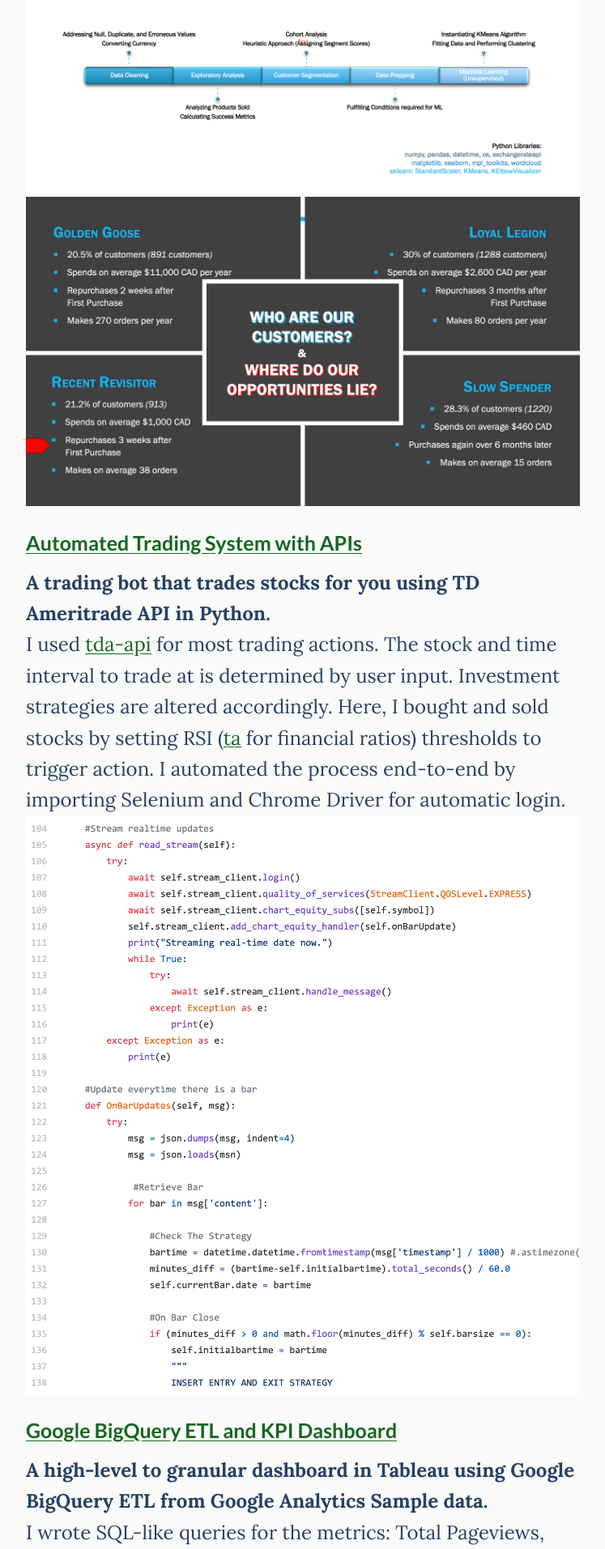
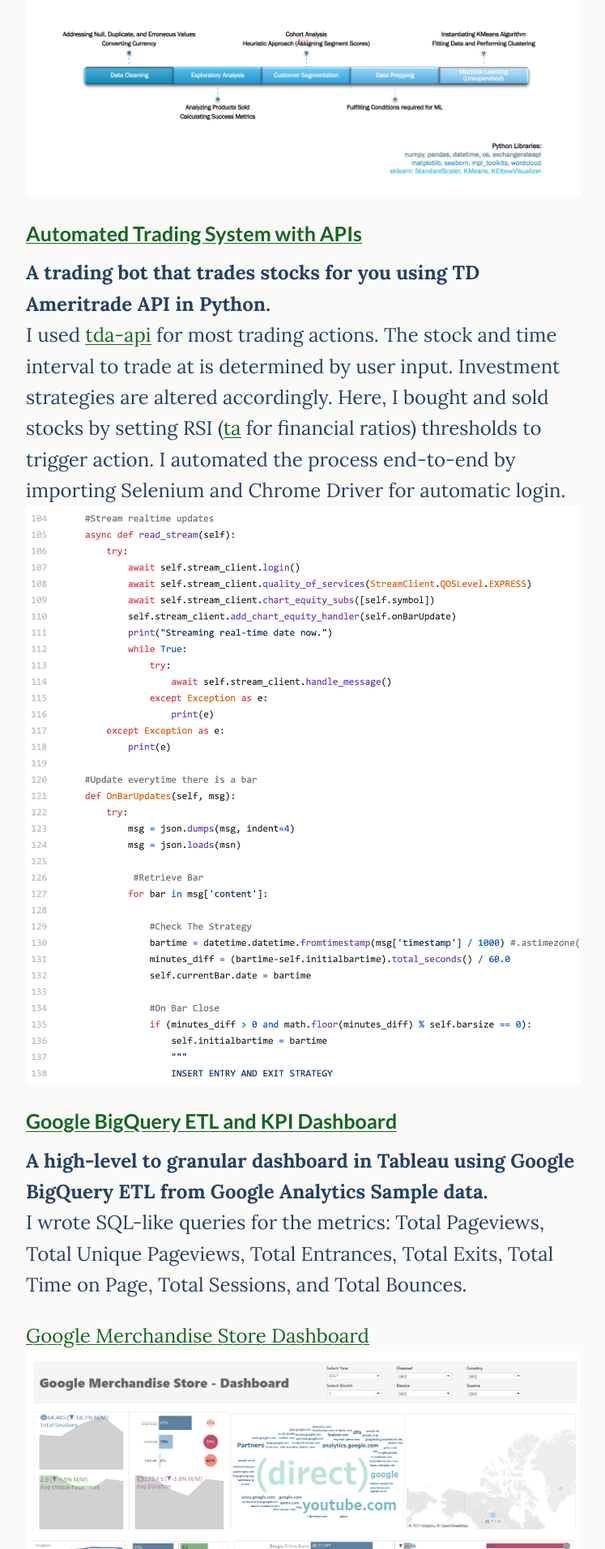
Before and after one commit to deawyk/deawyk.github.io, a Jekyll site: the page built from _pages/project.md, in a window 1280 px wide. Shown: the part 1090-3003 px from the top of the page at 81% size, without its empty margins (266-1013 px from the left). Built offline with Jekyll 4.4.1, drawn with Linux system fonts in a browser that asks for light colours.

Commit message:
Update project.md

```diff
--- a/_pages/project.md
+++ b/_pages/project.md
@@ -26,7 +26,6 @@
 
 <i class='fa fa-file-text'></i>[Customer Segmentation Presentation](/assets/pdf/git.customerseg.pdf)
 <img src="{{ site.baseurl }}/assets/img/git.cs1.png">
-<img src="{{ site.baseurl }}/assets/img/git.cs2.png">
 
 ### [Automated Trading System with APIs](https://github.com/deawyk/Automated-Trading-System-via-APIs/blob/main/automated%20trading%20tda%20api.py)
 **A trading bot that trades stocks for you using TD Ameritrade API in Python.**<br>
```
